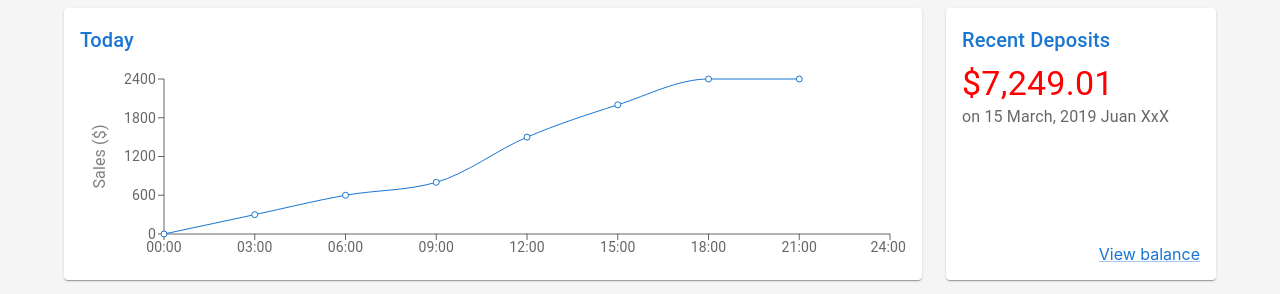
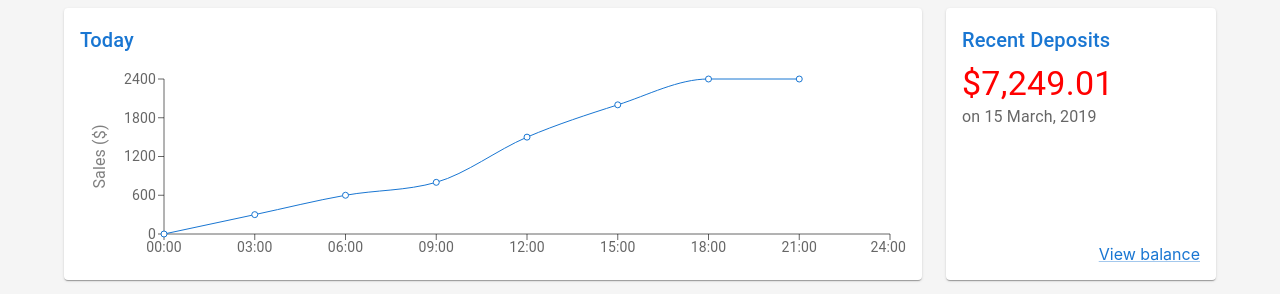
Before and after one commit to devJuanAlbeiro/poc-percy, a React (Create React App) app: page / in a window 1280 px wide. Shown: the top 294 px of the page. Built offline with nearby package versions, Linux system fonts and the light colour scheme.

Commit message:
changes added 1

```diff
--- a/src/CustomContainer/Deposits.tsx
+++ b/src/CustomContainer/Deposits.tsx
@@ -23,7 +23,7 @@ export default function Deposits() {
         $7,249.01
       </Typography>
       <Typography color="text.secondary" sx={{ flex: 1 }}>
-        on 15 March, 2019 Juan XxX
+        on 15 March, 2019
       </Typography>
       <Box
         data-cy="view-balance-deposits-link"
```
Also changed, not shown: 1 other file (tests, documents, lock files or other folders).
